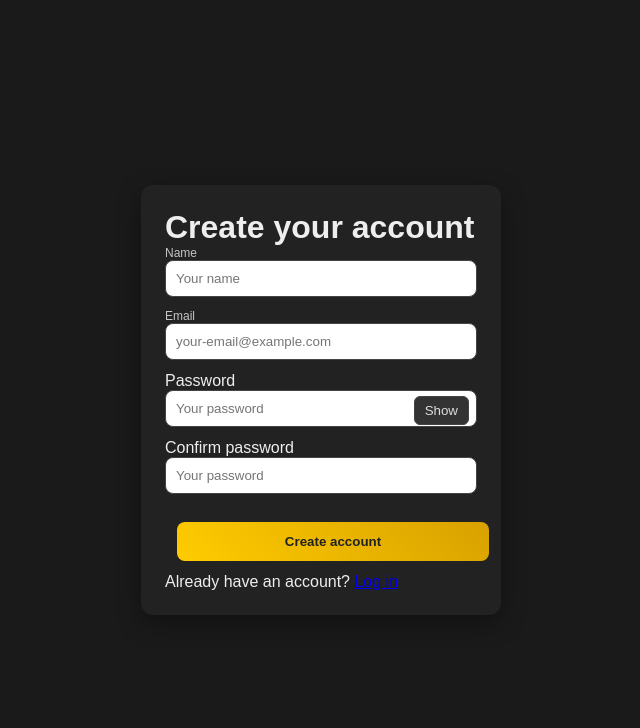
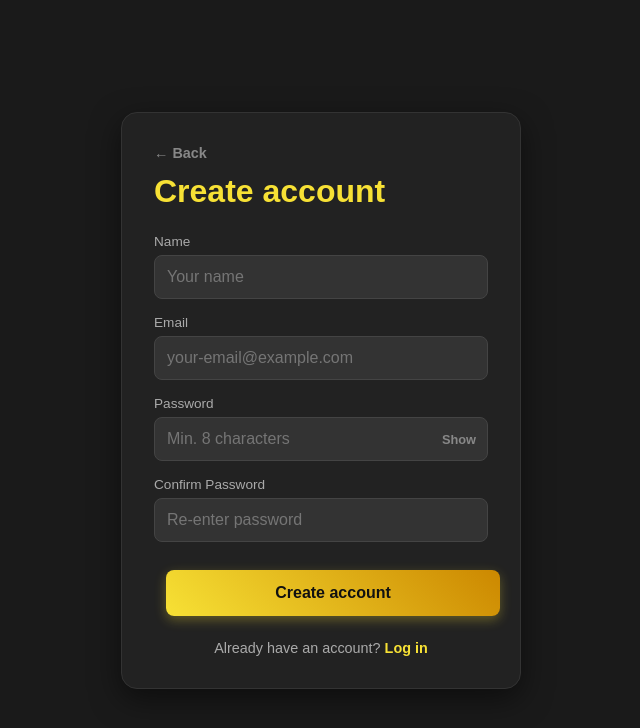
Before and after one commit to COSC481W-2025Fall/CineMatch, a React (Vite) app in the folder mern/client/: page /register in a window 1280 px wide. Shown: the top 728 px of the page, without its empty margins (319-959 px from the left). Built offline with nearby package versions, Linux system fonts and the light colour scheme; no server answers; a web font is replaced by a local one.

Commit message:
Better login / register changes
yeah i used chatgpt to shamelessly do this frontend stuff sue me (tested and works exactly the same though, only visual differences)

```diff
--- a/mern/client/src/components/Login.jsx
+++ b/mern/client/src/components/Login.jsx
@@ -22,7 +22,6 @@ export default function Login() {
         }
     }, [status, user, location, navigate]);
 
-
     async function onSubmit(e) {
         e.preventDefault();
         setError("");
@@ -44,29 +43,81 @@ export default function Login() {
         }
     }
 
+    // Shared styles
+    const inputStyle = {
+        width: "100%",
+        padding: "12px",
+        borderRadius: "8px",
+        border: "1px solid #444",
+        background: "#333",
+        color: "#fff",
+        fontSize: "1rem",
+        marginBottom: "16px",
+        outline: "none",
+        transition: "border-color 0.2s",
+    };
+
     return (
         <div className="auth-page">
-            <div style={{ minHeight: "100vh", display: "grid", placeItems: "center" }}>
+            <div style={{ minHeight: "100vh", display: "grid", placeItems: "center", padding: "20px" }}>
                 <form
                     className="auth-card"
                     onSubmit={onSubmit}
                     style={{
-                        width: 360,
+                        width: "100%",
+                        maxWidth: "400px",
                         background: "#222",
                         color: "#eee",
-                        padding: 24,
-                        borderRadius: 12,
-                        boxShadow: "0 8px 24px rgba(0,0,0,.35)",
+                        padding: "32px",
+                        borderRadius: "16px",
+                        boxShadow: "0 10px 30px rgba(0,0,0,0.5)",
+                        border: "1px solid #333",
                     }}
                 >
-                    <h1>Log in</h1>
+                    {/* Header with Back Button */}
+                    <div style={{ marginBottom: "24px" }}>
+                        <button
+                            type="button"
+                            onClick={() => navigate(-1)}
+                            style={{
+                                background: "transparent",
+                                border: "none",
+                                color: "#888",
+                                fontSize: "0.9rem",
+                                cursor: "pointer",
+                                display: "flex",
+                                alignItems: "center",
+                                gap: "6px",
+                                padding: "0 0 12px 0",
+                                fontWeight: "600",
+                                transition: "color 0.2s",
+                            }}
+                            onMouseOver={(e) => (e.target.style.color = "#fff")}
+                            onMouseOut={(e) => (e.target.style.color = "#888")}
+                            aria-label="Go back"
+                        >
+                            &larr; Back
+                        </button>
+                        <h1 style={{ margin: 0, fontSize: "2rem", fontWeight: "700", color: "#f7e135" }}>
+                            Log in
+                        </h1>
+                    </div>
 
-                    {error && <div className="auth-error">{error}</div>}
+                    {error && (
+                        <div className="auth-error" style={{
+                            background: "rgba(255, 68, 68, 0.1)",
+                            border: "1px solid rgba(255, 68, 68, 0.2)",
+                            color: "#ff6666",
+                            padding: "12px",
+                            borderRadius: "8px",
+                            marginBottom: "20px",
+                            fontSize: "0.9rem"
+                        }}>
+                            {error}
+                        </div>
+                    )}
 
-                    <label
-                        style={{ display: "block", fontSize: 12, opacity: 0.8 }}
-                        htmlFor="email"
-                    >
+                    <label style={{ display: "block", fontSize: "0.85rem", color: "#aaa", marginBottom: "6px" }} htmlFor="email">
                         Email
                     </label>
                     <input
@@ -77,25 +128,16 @@ export default function Login() {
                         onChange={(e) => setEmail(e.target.value)}
                         disabled={busy}
                         placeholder="your-email@example.com"
-                        style={{
-                            width: "100%",
-                            padding: 10,
-                            borderRadius: 8,
-                            border: "1px solid #444",
-                            marginBottom: 12,
-                        }}
+                        style={inputStyle}
                     />
 
-                    <label htmlFor="password">Password</label>
-                    <div className="pw-wrap" style={{ position: "relative", marginBottom: 12 }}>
+                    <label style={{ display: "block", fontSize: "0.85rem", color: "#aaa", marginBottom: "6px" }} htmlFor="password">
+                        Password
+                    </label>
+                    <div style={{ position: "relative", marginBottom: "8px" }}>
                         <input
                             id="password"
-                            style={{
-                                width: "100%",
-                                padding: "10px 40px 10px 10px",
-                                borderRadius: 8,
-                                border: "1px solid #444",
-                            }}
+                            style={{ ...inputStyle, paddingRight: "40px", marginBottom: "0" }}
                             type={showPw ? "text" : "password"}
                             autoComplete="current-password"
                             value={password}
@@ -105,24 +147,35 @@ export default function Login() {
                         />
                         <button
                             type="button"
-                            className="pw-toggle"
                             onClick={() => setShowPw((s) => !s)}
                             aria-label={showPw ? "Hide password" : "Show password"}
                             disabled={busy}
                             style={{
                                 position: "absolute",
-                                right: 8,
-                                top: 6,
-                                padding: "6px 10px",
-                                borderRadius: 6,
-                                background: "#333",
-                                color: "#ddd",
-                                border: "1px solid #444",
+                                right: "12px",
+                                top: "50%",
+                                transform: "translateY(-50%)",
+                                background: "transparent",
+                                border: "none",
+                                color: "#888",
                                 cursor: "pointer",
+                                fontSize: "0.8rem",
+                                fontWeight: "600",
                             }}
                         >
                             {showPw ? "Hide" : "Show"}
                         </button>
+                    </div>
+
+                    <div style={{ textAlign: "right", marginBottom: "24px" }}>
+                        <Link
+                            to="/forgot-password"
+                            style={{ fontSize: "0.85rem", color: "#888", textDecoration: "none" }}
+                            onMouseOver={(e) => (e.target.style.color = "#ccc")}
+                            onMouseOut={(e) => (e.target.style.color = "#888")}
+                        >
+                            Forgot password?
+                        </Link>
                     </div>
 
                     <button
@@ -130,25 +183,31 @@ export default function Login() {
                         type="submit"
                         style={{
                             width: "100%",
-                            padding: 12,
-                            borderRadius: 8,
-                            background: "linear-gradient(45deg,#ffcc00,#d8a100)",
+                            padding: "14px",
+                            borderRadius: "8px",
+                            background: "linear-gradient(45deg,#f7e135,#cc8800)",
                             border: "none",
-                            fontWeight: 700,
+                            fontWeight: "800",
+                            fontSize: "1rem",
                             cursor: "pointer",
                             opacity: busy ? 0.7 : 1,
+                            color: "#111",
+                            marginBottom: "24px",
+                            boxShadow: "0 4px 12px rgba(247, 225, 53, 0.3)",
                         }}
                         disabled={busy}
                     >
                         {busy ? "Signing in…" : "Sign in"}
                     </button>
 
-                    <div className="auth-alt">
-                        No account yet? <Link to="/register">Create an account</Link>
-                    </div>
-                    <div className="auth-alt">
-                        Forgot password?{" "}
-                        <Link to="/forgot-password">Reset password</Link>
+                    <div style={{ textAlign: "center", fontSize: "0.9rem", color: "#aaa" }}>
+                        No account yet?{" "}
+                        <Link
+                            to="/register"
+                            style={{ color: "#f7e135", textDecoration: "none", fontWeight: "600" }}
+                        >
+                            Create an account
+                        </Link>
                     </div>
                 </form>
             </div>
--- a/mern/client/src/components/Register.jsx
+++ b/mern/client/src/components/Register.jsx
@@ -26,31 +26,22 @@ export default function Register() {
         e.preventDefault();
         setError("");
 
-        // Basic client-side validation
         if (!form.name.trim()) return setError("Please enter your name.");
         if (!form.email.trim()) return setError("Please enter an email.");
         if (!form.password) return setError("Please enter a password.");
-        if (form.password.length < 8)
-            return setError("Password must be at least 8 characters.");
-        if (form.password !== form.confirm)
-            return setError("Passwords do not match.");
-
-        //const name = form.name.trim();
-        const email = form.email.trim();
+        if (form.password.length < 8) return setError("Password must be at least 8 characters.");
+        if (form.password !== form.confirm) return setError("Passwords do not match.");
 
         try {
             setBusy(true);
-
-            // Register helper from api.js
             await register({
                 displayName: form.name.trim(),
                 email: form.email.trim(),
                 password: form.password,
             });
 
-            // On success, send them to the "check your email" screen
             navigate(
-                `/verify-pending?email=${encodeURIComponent(email)}`,
+                `/verify-pending?email=${encodeURIComponent(form.email.trim())}`,
                 { replace: true }
             );
         } catch (err) {
@@ -60,29 +51,81 @@ export default function Register() {
         }
     }
 
+    // Shared styles
+    const inputStyle = {
+        width: "100%",
+        padding: "12px",
+        borderRadius: "8px",
+        border: "1px solid #444",
+        background: "#333",
+        color: "#fff",
+        fontSize: "1rem",
+        marginBottom: "16px",
+        outline: "none",
+        transition: "border-color 0.2s",
+    };
+
     return (
         <div className="auth-page">
-            <div style={{ minHeight: "100vh", display: "grid", placeItems: "center" }}>
+            <div style={{ minHeight: "100vh", display: "grid", placeItems: "center", padding: "20px" }}>
                 <form
                     className="auth-card"
                     onSubmit={onSubmit}
                     style={{
-                        width: 360,
+                        width: "100%",
+                        maxWidth: "400px",
                         background: "#222",
                         color: "#eee",
-                        padding: 24,
-                        borderRadius: 12,
-                        boxShadow: "0 8px 24px rgba(0,0,0,.35)",
+                        padding: "32px",
+                        borderRadius: "16px",
+                        boxShadow: "0 10px 30px rgba(0,0,0,0.5)",
+                        border: "1px solid #333",
                     }}
                 >
-                    <h1>Create your account</h1>
+                    {/* Header with Back Button */}
+                    <div style={{ marginBottom: "24px" }}>
+                        <button
+                            type="button"
+                            onClick={() => navigate(-1)}
+                            style={{
+                                background: "transparent",
+                                border: "none",
+                                color: "#888",
+                                fontSize: "0.9rem",
+                                cursor: "pointer",
+                                display: "flex",
+                                alignItems: "center",
+                                gap: "6px",
+                                padding: "0 0 12px 0",
+                                fontWeight: "600",
+                                transition: "color 0.2s",
+                            }}
+                            onMouseOver={(e) => (e.target.style.color = "#fff")}
+                            onMouseOut={(e) => (e.target.style.color = "#888")}
+                            aria-label="Go back"
+                        >
+                            &larr; Back
+                        </button>
+                        <h1 style={{ margin: 0, fontSize: "2rem", fontWeight: "700", color: "#f7e135" }}>
+                            Create account
+                        </h1>
+                    </div>
 
-                    {error && <div className="auth-error">{error}</div>}
+                    {error && (
+                        <div className="auth-error" style={{
+                            background: "rgba(255, 68, 68, 0.1)",
+                            border: "1px solid rgba(255, 68, 68, 0.2)",
+                            color: "#ff6666",
+                            padding: "12px",
+                            borderRadius: "8px",
+                            marginBottom: "20px",
+                            fontSize: "0.9rem"
+                        }}>
+                            {error}
+                        </div>
+                    )}
 
-                    <label
-                        style={{ display: "block", fontSize: 12, opacity: 0.8 }}
-                        htmlFor="name"
-                    >
+                    <label style={{ display: "block", fontSize: "0.85rem", color: "#aaa", marginBottom: "6px" }} htmlFor="name">
                         Name
                     </label>
                     <input
@@ -93,19 +136,10 @@ export default function Register() {
                         onChange={onChange}
                         disabled={busy}
                         placeholder="Your name"
-                        style={{
-                            width: "100%",
-                            padding: 10,
-                            borderRadius: 8,
-                            border: "1px solid #444",
-                            marginBottom: 12,
-                        }}
+                        style={inputStyle}
                     />
 
-                    <label
-                        style={{ display: "block", fontSize: 12, opacity: 0.8 }}
-                        htmlFor="email"
-                    >
+                    <label style={{ display: "block", fontSize: "0.85rem", color: "#aaa", marginBottom: "6px" }} htmlFor="email">
                         Email
                     </label>
                     <input
@@ -116,73 +150,57 @@ export default function Register() {
                         onChange={onChange}
                         disabled={busy}
                         placeholder="your-email@example.com"
-                        style={{
-                            width: "100%",
-                            padding: 10,
-                            borderRadius: 8,
-                            border: "1px solid #444",
-                            marginBottom: 12,
-                        }}
+                        style={inputStyle}
                     />
 
-                    <label htmlFor="password">Password</label>
-                    <div
-                        className="pw-wrap"
-                        style={{ position: "relative", marginBottom: 12 }}
-                    >
+                    <label style={{ display: "block", fontSize: "0.85rem", color: "#aaa", marginBottom: "6px" }} htmlFor="password">
+                        Password
+                    </label>
+                    <div style={{ position: "relative", marginBottom: "16px" }}>
                         <input
                             id="password"
-                            style={{
-                                width: "100%",
-                                padding: "10px 40px 10px 10px",
-                                borderRadius: 8,
-                                border: "1px solid #444",
-                            }}
+                            style={{ ...inputStyle, paddingRight: "40px", marginBottom: "0" }}
                             type={showPw ? "text" : "password"}
                             autoComplete="new-password"
                             value={form.password}
                             onChange={onChange}
                             disabled={busy}
-                            placeholder="Your password"
+                            placeholder="Min. 8 characters"
                         />
                         <button
                             type="button"
-                            className="pw-toggle"
                             onClick={() => setShowPw((s) => !s)}
                             aria-label={showPw ? "Hide password" : "Show password"}
                             disabled={busy}
                             style={{
                                 position: "absolute",
-                                right: 8,
-                                top: 6,
-                                padding: "6px 10px",
-                                borderRadius: 6,
-                                background: "#333",
-                                color: "#ddd",
-                                border: "1px solid #444",
+                                right: "12px",
+                                top: "50%",
+                                transform: "translateY(-50%)",
+                                background: "transparent",
+                                border: "none",
+                                color: "#888",
                                 cursor: "pointer",
+                                fontSize: "0.8rem",
+                                fontWeight: "600",
                             }}
                         >
                             {showPw ? "Hide" : "Show"}
                         </button>
                     </div>
 
-                    <label htmlFor="confirm">Confirm password</label>
+                    <label style={{ display: "block", fontSize: "0.85rem", color: "#aaa", marginBottom: "6px" }} htmlFor="confirm">
+                        Confirm Password
+                    </label>
                     <input
                         id="confirm"
-                        style={{
-                            width: "100%",
-                            padding: "10px 40px 10px 10px",
-                            borderRadius: 8,
-                            border: "1px solid #444",
-                            marginBottom: 16,
-                        }}
+                        style={inputStyle}
                         type={showPw ? "text" : "password"}
                         autoComplete="new-password"
                         value={form.confirm}
                         onChange={onChange}
                         disabled={busy}
-                        placeholder="Your password"
+                        placeholder="Re-enter password"
                     />
 
                     <button
@@ -190,21 +208,31 @@ export default function Register() {
                         type="submit"
                         style={{
                             width: "100%",
-                            padding: 12,
-                            borderRadius: 8,
-                            background: "linear-gradient(45deg,#ffcc00,#d8a100)",
+                            padding: "14px",
+                            borderRadius: "8px",
+                            background: "linear-gradient(45deg,#f7e135,#cc8800)",
                             border: "none",
-                            fontWeight: 700,
+                            fontWeight: "800",
+                            fontSize: "1rem",
                             cursor: "pointer",
                             opacity: busy ? 0.7 : 1,
+                            color: "#111",
+                            marginBottom: "24px",
+                            boxShadow: "0 4px 12px rgba(247, 225, 53, 0.3)",
                         }}
                         disabled={busy}
                     >
                         {busy ? "Creating account…" : "Create account"}
                     </button>
 
-                    <div className="auth-alt">
-                        Already have an account? <Link to="/login">Log in</Link>
+                    <div style={{ textAlign: "center", fontSize: "0.9rem", color: "#aaa" }}>
+                        Already have an account?{" "}
+                        <Link
+                            to="/login"
+                            style={{ color: "#f7e135", textDecoration: "none", fontWeight: "600" }}
+                        >
+                            Log in
+                        </Link>
                     </div>
                 </form>
             </div>
```
